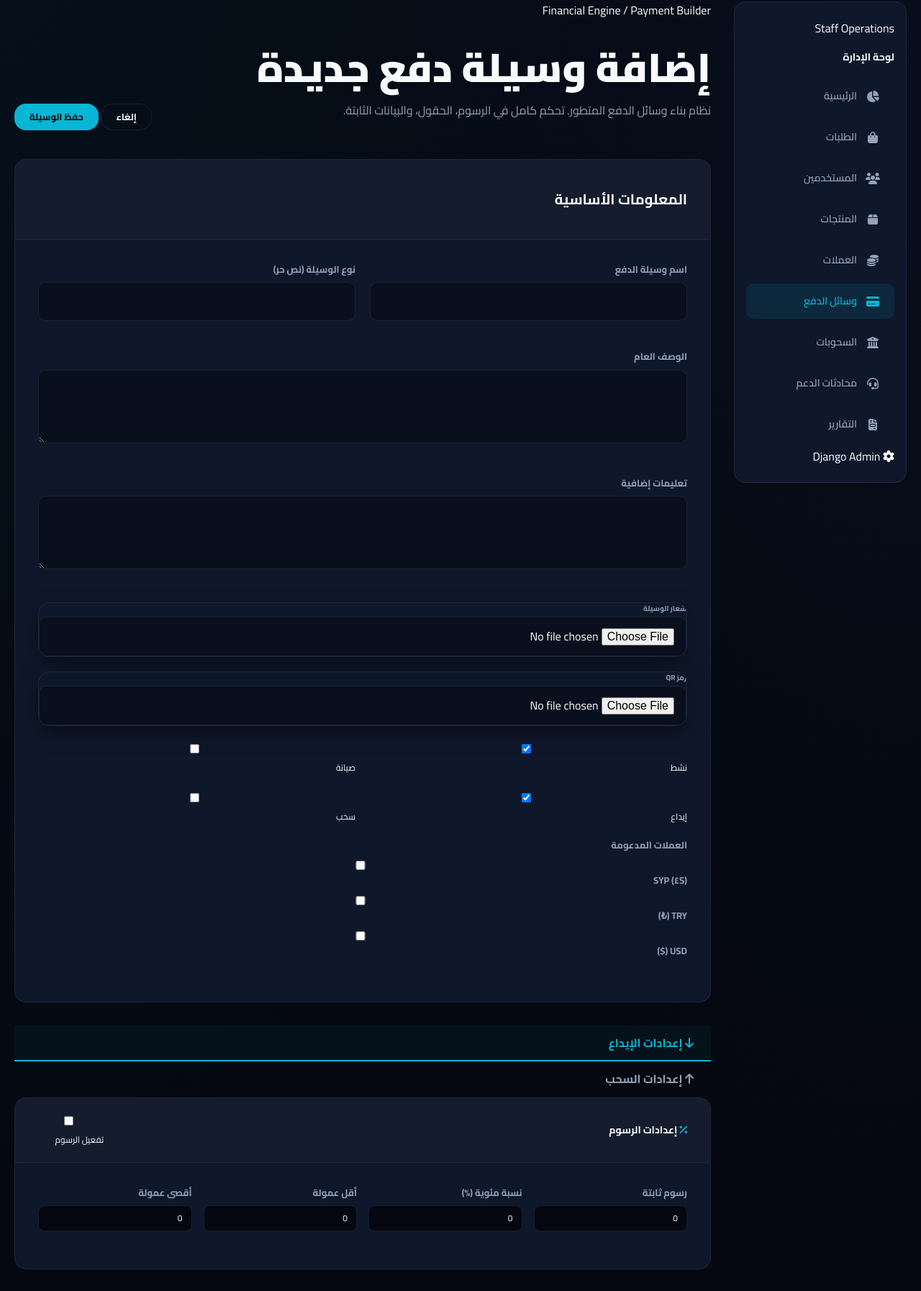
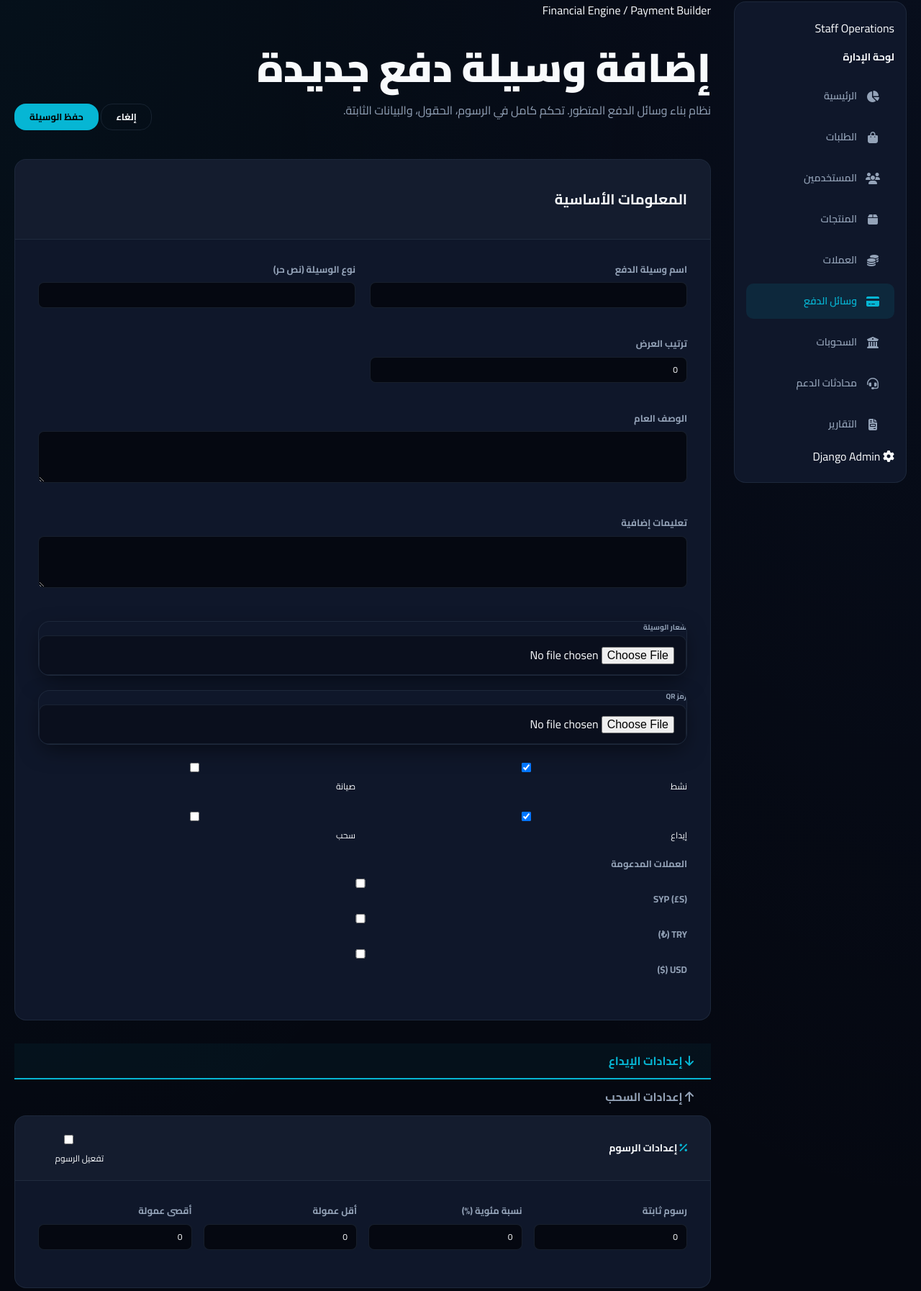
Before and after one commit to RamiQassas/store, a Django app: page /control/payment-methods/create/ in a window 1280 px wide. Shown: the part 135-1929 px from the top of the page at 72% size. Run offline with Django 4.2, Linux system fonts and the light colour scheme; the visitor is signed in with stand-in values (Sample User, id 1); data comes from the database, SQL or seed files in the repository; parts of the project's set-up code (start-up, migrations or seed data) failed here and were passed over.

Commit message:
تحديث 18

```diff
--- a/apps/payments/models.py
+++ b/apps/payments/models.py
@@ -12,7 +12,7 @@ class PaymentMethod(TimeStampedModel):
     logo = models.ImageField(upload_to="payment-methods/logos/", blank=True, null=True, verbose_name="الشعار")
     method_type = models.CharField(max_length=100, verbose_name="نوع الوسيلة (مثلاً: بنك، محفظة)")
     description = models.TextField(blank=True, verbose_name="وصف الوسيلة")
-    display_order = models.PositiveIntegerField(default=0, verbose_name="ترتيب العرض")
+    display_order = models.PositiveIntegerField(default=0, blank=True, verbose_name="ترتيب العرض")
     is_active = models.BooleanField(default=True, verbose_name="نشط")
     is_maintenance_mode = models.BooleanField(default=False, verbose_name="وضع الصيانة")
 
--- a/apps/site/forms.py
+++ b/apps/site/forms.py
@@ -57,14 +57,17 @@ class PaymentMethodForm(forms.ModelForm):
             "deposit_fee_settings", "withdrawal_fee_settings"
         ]
         widgets = {
-            "description": forms.Textarea(attrs={"rows": 3}),
-            "instructions": forms.Textarea(attrs={"rows": 3}),
-            "deposit_info_schema": forms.Textarea(attrs={"rows": 5, "class": "font-mono text-xs"}),
-            "withdrawal_info_schema": forms.Textarea(attrs={"rows": 5, "class": "font-mono text-xs"}),
-            "form_schema": forms.Textarea(attrs={"rows": 5, "class": "font-mono text-xs"}),
-            "withdrawal_form_schema": forms.Textarea(attrs={"rows": 5, "class": "font-mono text-xs"}),
-            "deposit_fee_settings": forms.Textarea(attrs={"rows": 3, "class": "font-mono text-xs"}),
-            "withdrawal_fee_settings": forms.Textarea(attrs={"rows": 3, "class": "font-mono text-xs"}),
+            "name": forms.TextInput(attrs={"class": "builder-input"}),
+            "method_type": forms.TextInput(attrs={"class": "builder-input"}),
+            "display_order": forms.NumberInput(attrs={"class": "builder-input"}),
+            "description": forms.Textarea(attrs={"rows": 3, "class": "builder-input"}),
+            "instructions": forms.Textarea(attrs={"rows": 3, "class": "builder-input"}),
+            "deposit_info_schema": forms.Textarea(attrs={"rows": 5, "class": "font-mono text-xs builder-input"}),
+            "withdrawal_info_schema": forms.Textarea(attrs={"rows": 5, "class": "font-mono text-xs builder-input"}),
+            "form_schema": forms.Textarea(attrs={"rows": 5, "class": "font-mono text-xs builder-input"}),
+            "withdrawal_form_schema": forms.Textarea(attrs={"rows": 5, "class": "font-mono text-xs builder-input"}),
+            "deposit_fee_settings": forms.Textarea(attrs={"rows": 3, "class": "font-mono text-xs builder-input"}),
+            "withdrawal_fee_settings": forms.Textarea(attrs={"rows": 3, "class": "font-mono text-xs builder-input"}),
             "supported_currencies": forms.CheckboxSelectMultiple(),
         }
 
--- a/apps/site/templates/site/payment_method_builder.html
+++ b/apps/site/templates/site/payment_method_builder.html
@@ -65,6 +65,9 @@
                 <div class="grid grid-2 gap-6">
                     <div class="field-group"><label>اسم وسيلة الدفع</label>{{ form.name }}</div>
                     <div class="field-group"><label>نوع الوسيلة (نص حر)</label>{{ form.method_type }}</div>
+                </div>
+                <div class="grid grid-2 gap-6">
+                    <div class="field-group"><label>ترتيب العرض</label>{{ form.display_order }}</div>
                 </div>
                 <div class="field-group"><label>الوصف العام</label>{{ form.description }}</div>
                 <div class="field-group"><label>تعليمات إضافية</label>{{ form.instructions }}</div>
```
